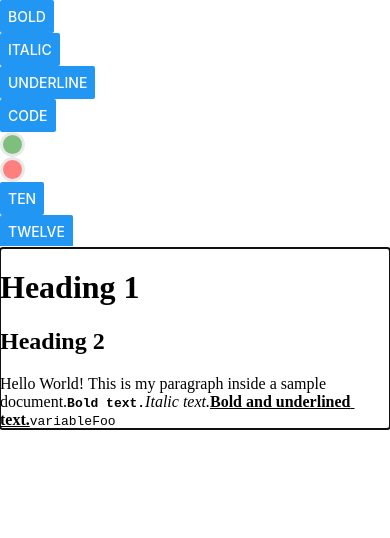
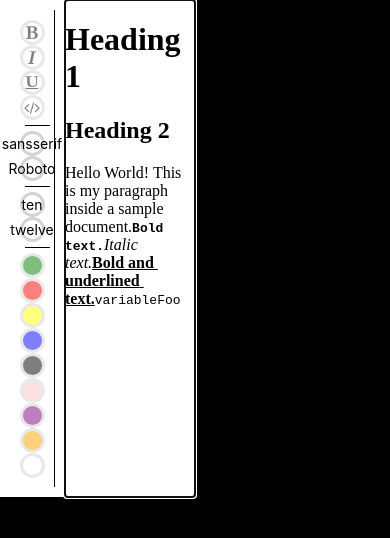
Before and after one commit to tarikh-cell/WSApp, a React Native app: screen / in a window 390 px wide. Shown: the top 538 px of the page. Built offline with nearby package versions, Linux system fonts and the light colour scheme.

Commit message:
FONT & COLORS

```diff
--- a/App.js
+++ b/App.js
@@ -19,6 +19,6 @@ export default function App() {
 const styles = StyleSheet.create({
   container: {
     flex: 1,
-    backgroundColor: '#fff',
+    backgroundColor: '#000',
   },
 });
--- a/src/components/Editor.js
+++ b/src/components/Editor.js
@@ -1,6 +1,7 @@
 import { useCallback, useRef, useState, useMemo } from "react";
 import { Editable, Slate, withReact } from "slate-react";
 import { createEditor } from "slate";
+import { StyleSheet, Button, Pressable, Text, View } from 'react-native';
 
 import Toolbar from "./Toolbar";
 import useEditorConfig from "../utils/useEditorConfig";
@@ -21,8 +22,18 @@ export default function Editor({ document, onChange }) {
 
   return (
     <Slate editor={editor} value={document} onChange={onChangeHandler}>
-      <Toolbar selection={selection} />
-      <Editable autoFocus renderElement={renderElement} renderLeaf={renderLeaf} />
+      <View style={styles.container}>
+        <Toolbar selection={selection} />
+        <Editable autoFocus renderElement={renderElement} renderLeaf={renderLeaf} />
+      </View>
     </Slate>
   );
 }
+
+const styles = StyleSheet.create({
+  container: {
+    flexDirection: 'row',
+    width: '50%',
+    backgroundColor: '#fff',
+  },
+});
--- a/src/components/Toolbar.js
+++ b/src/components/Toolbar.js
@@ -1,18 +1,20 @@
-import { StyleSheet, Button, Pressable, Text } from 'react-native';
+import { StyleSheet, Button, Pressable, Text, View } from 'react-native';
 import { Editor } from "slate";
 import { useSlateStatic } from "slate-react";
+import { FontAwesome } from '@expo/vector-icons';
 
 const CHARACTER_STYLES = ["bold", "italic", "underline", "code"];
-const COLORS = ["green", "red"];
+const COLORS = ["green", "red", "yellow", "blue", "black", "pink", "purple", "orange", "white"];
 const CHARACTER_SIZE = ["ten", "twelve"];
+const FONTS = ["sansserif", "Roboto"];
 
 export default function Toolbar({ selection }) {
   const editor = useSlateStatic();
 
   return (
-    <div className="toolbar">
+    <View style={{margin: '5%', backgroundColor: '#fff', borderRightWidth: '1px', padding: '5%'}}>
       {CHARACTER_STYLES.map((style) => (
-        <ToolBarButton
+        <Nos
           key={style}
           isActive={false}
           title={style}
@@ -22,6 +24,31 @@ export default function Toolbar({ selection }) {
           }}
         />
       ))}
+      <View style={styles.line} />
+      {FONTS.map((style) => (
+        <Nod
+          key={style}
+          isActive={false}
+          title={style}
+          onPress={(event) => {
+            event.preventDefault();
+            toggleColor(editor, style, FONTS);
+          }}
+        />
+      ))}
+      <View style={styles.line} />
+      {CHARACTER_SIZE.map((style) => (
+        <Nod
+          key={style}
+          isActive={false}
+          title={style}
+          onPress={(event) => {
+            event.preventDefault();
+            toggleColor(editor, style, CHARACTER_SIZE);
+          }}
+        />
+      ))}
+      <View style={styles.line} />
       {COLORS.map((style) => (
         <Nob
           key={style}
@@ -33,30 +60,16 @@ export default function Toolbar({ selection }) {
           }}
         />
       ))}
-      {CHARACTER_SIZE.map((style) => (
-        <ToolBarButton
-          key={style}
-          isActive={false}
-          title={style}
-          onPress={(event) => {
-            event.preventDefault();
-            toggleColor(editor, style, CHARACTER_SIZE);
-          }}
-        />
-      ))}
-    </div>
+    </View>
   );
 }
 
-function ToolBarButton(props) {
-  const { icon, isActive, ...otherProps } = props;
-  return (
-    <Button
-      active={isActive}
-      {...otherProps}
-    >
-      {icon}
-    </Button>
+function Nos(props) {
+  const { icon, isActive, title, ...otherProps } = props;
+  return(
+    <Pressable active={isActive} style={[styles.container, {backgroundColor: title, opacity: 0.5, alignItems: 'center'}]} {...otherProps}>
+      <FontAwesome name={title} size={15} color="black" />
+    </Pressable>
   );
 }
 
@@ -64,6 +77,15 @@ function Nob(props) {
   const { icon, isActive, title, ...otherProps } = props;
   return(
     <Pressable active={isActive} style={[styles.container, {backgroundColor: title, opacity: 0.5}]} {...otherProps}>
+    </Pressable>
+  );
+}
+
+function Nod(props) {
+  const { icon, isActive, title, ...otherProps } = props;
+  return(
+    <Pressable active={isActive} style={styles.container} {...otherProps}>
+      <Text style={styles.inner}>{title}</Text>
     </Pressable>
   );
 }
@@ -85,6 +107,7 @@ function toggleColor(editor, style, type) {
   const activeStyles = getActiveStyles(editor);
   activeStyles.forEach( (col) => {
     if (type.includes(col)){
+      console.log(col);
       Editor.removeMark(editor, col);
     }
   });
@@ -106,5 +129,11 @@ const styles = StyleSheet.create({
   },
   inner: {
     alignSelf: 'center',
+  },
+  line: {
+    borderTopWidth: '1px',
+    borderColor: '#000',
+    margin: '5px',
+    width: '100%'
   }
 });
--- a/src/utils/useEditorConfig.js
+++ b/src/utils/useEditorConfig.js
@@ -62,5 +62,13 @@ function renderLeaf({ attributes, children, leaf }) {
       el = <Text style={{fontSize: "12px"}}>{el}</Text>;
     }
 
+    if (leaf.sansserif){
+      el = <Text style={{fontFamily: "sans-serif"}}>{el}</Text>;
+    }
+
+    if (leaf.Roboto){
+      el = <Text style={{fontFamily: "Roboto"}}>{el}</Text>;
+    }
+
     return <span {...attributes}>{el}</span>;
 }
```
